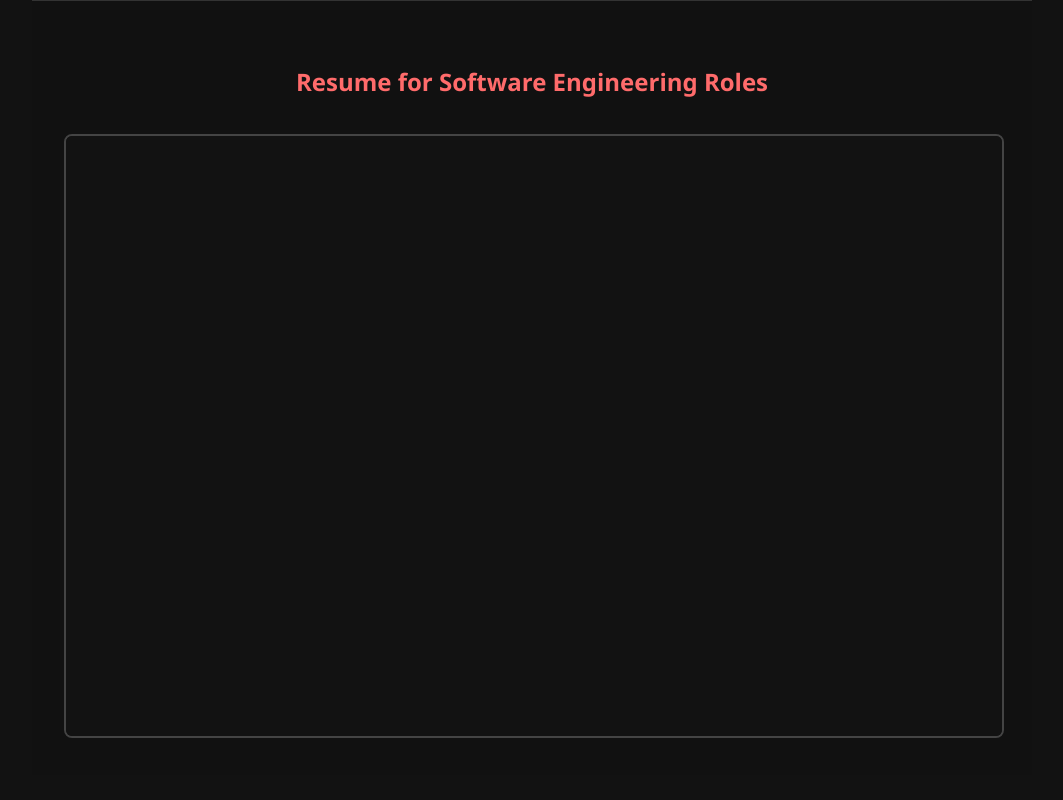
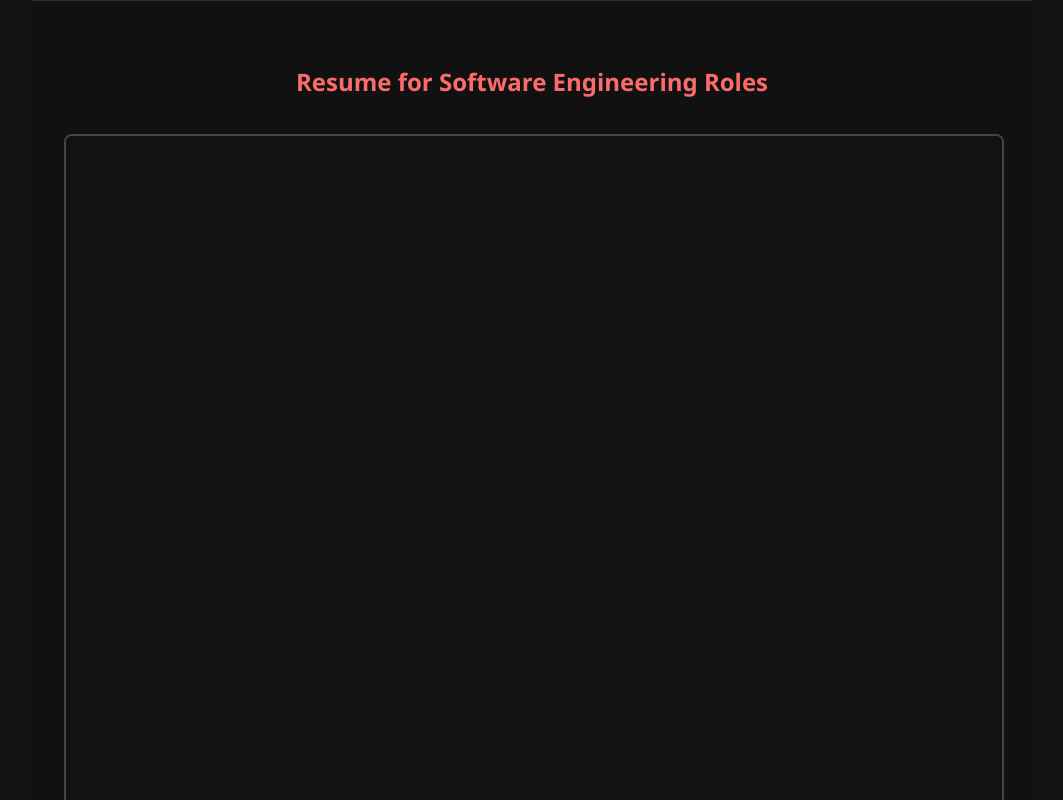
Before and after one commit to AdithNG/Portfolio, a React (Create React App) app: page /Portfolio/programming in a window 1280 px wide. Shown: the part 1160-1960 px from the top of the page, without its empty margins (108-1171 px from the left). Built offline with nearby package versions, Linux system fonts and the light colour scheme.

Commit message:
Adjustments to PDF

```diff
--- a/src/pages/ProgrammingPortfolio.js
+++ b/src/pages/ProgrammingPortfolio.js
@@ -69,10 +69,10 @@ function ProgrammingPortfolio() {
       <div className="resume-block" data-aos="fade-up">
         <h2>Resume for Software Engineering Roles</h2>
         <iframe
-          src={`${process.env.PUBLIC_URL}/resume_programming.pdf`}
+          src={`${process.env.PUBLIC_URL}/Adith_Gunaseelan_Resume.pdf`}
           title="Programming Resume"
           width="100%"
-          height="600px"
+          height="900px"
           style={{ border: '2px solid #444', borderRadius: '8px', marginTop: '1rem' }}
         />
       </div>
```
Also changed, not shown: 2 other files (tests, documents, lock files or other folders).
